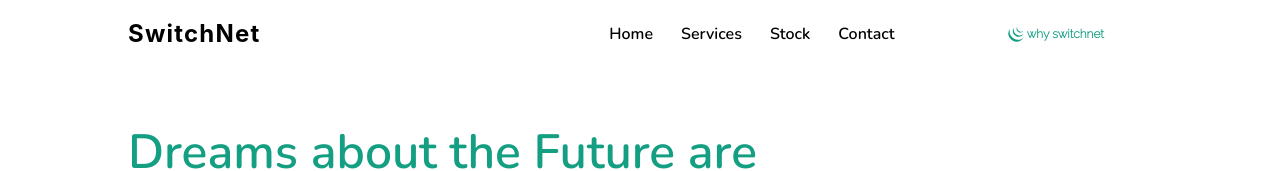
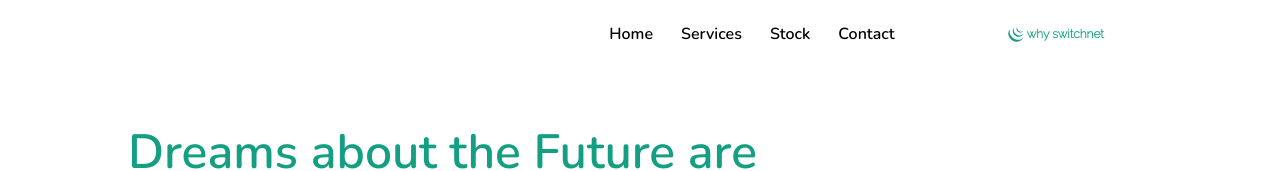
Before and after one commit to gymcode/switchnet-frontend, a React (Create React App) app: page / in a window 1280 px wide. Shown: the top 171 px of the page. Built offline with nearby package versions, Linux system fonts and the light colour scheme.

Commit message:
switchnet

```diff
--- a/src/navigation/header.js
+++ b/src/navigation/header.js
@@ -12,7 +12,9 @@ const Header = ()=>{
                 <div className="p-3 md:p-3 lg:p-3 xl:p-3 md:px-20 lg:px-32 xl:px-32 sm:pt-2 md:pt-2 lg:pt-2 xl:pt-2 ">
                     <div className="flex justify-between items-center">
                         <div className="logo">
-                            <a href="/" className="text-2xl outline-none tracking-wider text-black no-underline font-bold">SwitchNet</a>
+                            <a href="/" className="text-2xl outline-none tracking-wider text-black no-underline font-bold">
+                                <img src={""}/>
+                            </a>
                         </div>
                         <div className="cursor-pointer relative pr-8 flex justify-end items-center">
                             <div className={"nav-inline font_Nunito font-bold"}>
```
Also changed, not shown: src/assets/Capture.PNG (added).
